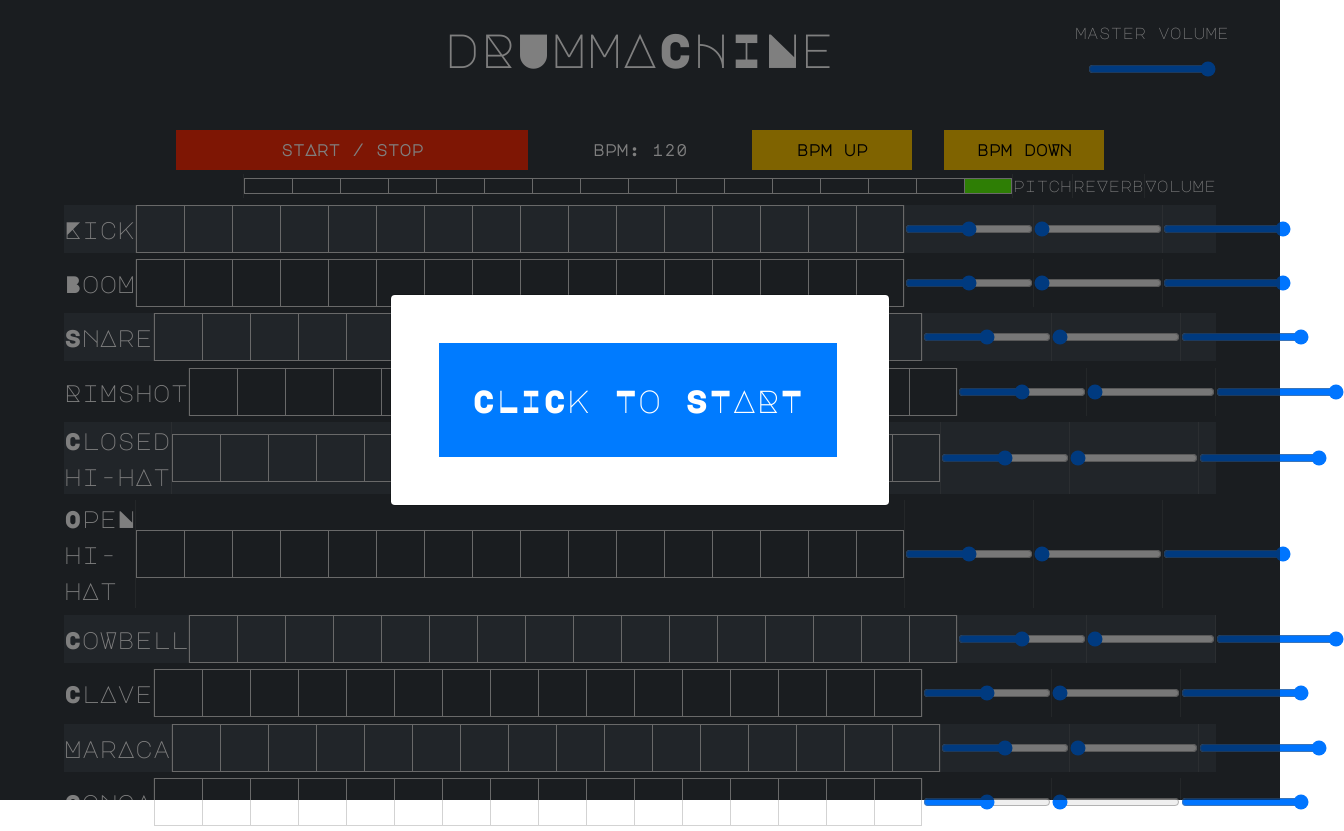
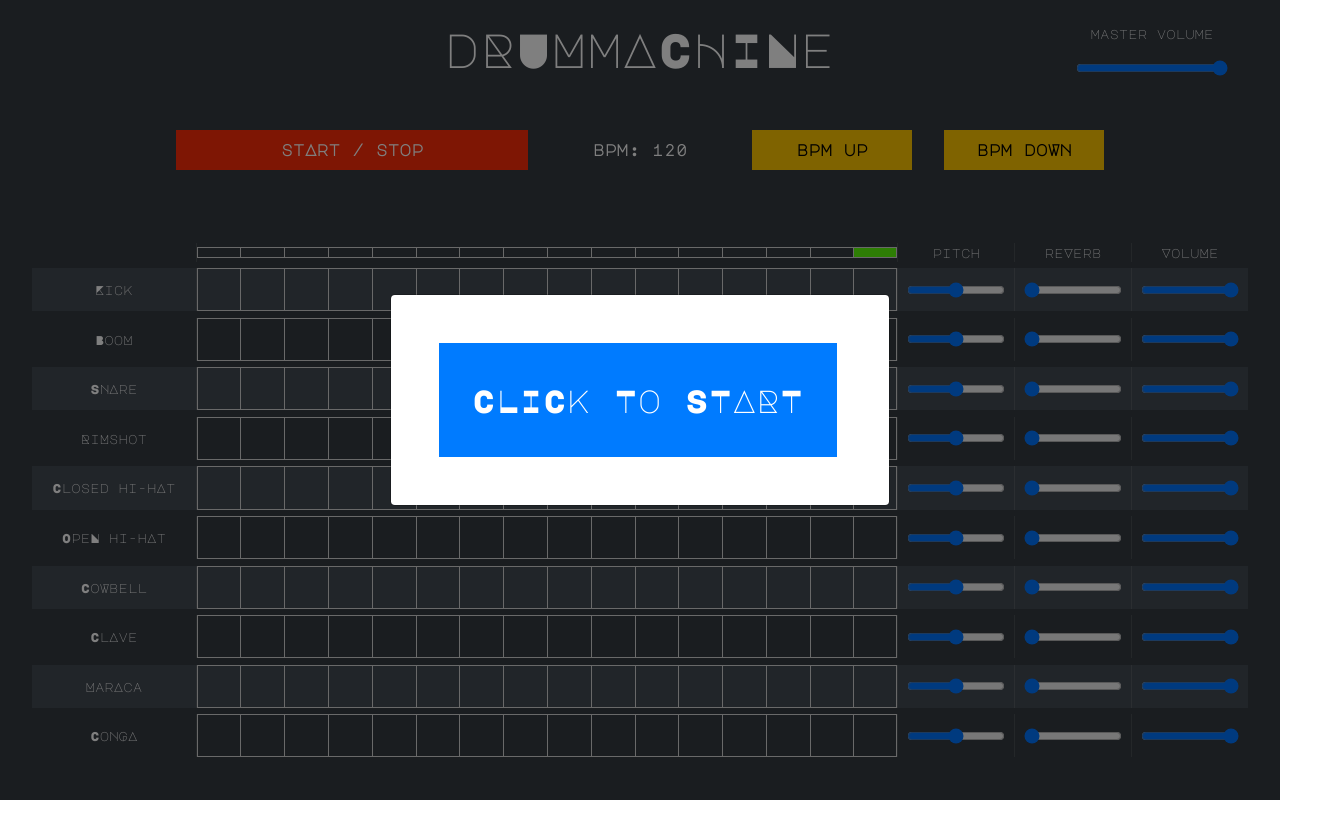
Before and after one commit to m-aiken/react-drum-machine-v1, a React (Create React App) app: page / in a window 1280 px wide. Shown: the whole page, 1344 px wide, since content can reach past the window. After the commit the page ends 800 px from the top, so only its background shows below. Built offline with nearby package versions, Linux system fonts and the light colour scheme; no server answers.

Commit message:
responsive styles

```diff
--- a/src/App.css
+++ b/src/App.css
@@ -11,7 +11,7 @@ html {
   box-sizing: border-box;
 }
 
-.projectContainer {
+.project-container {
   height: 100vh;
   width: 100vw;
   display: flex;
@@ -20,181 +20,9 @@ html {
   justify-content: center;
 }
 
-.modalButton {
+.modal-button {
   padding: 2rem !important;
   font-size: 2rem !important;
   margin: 2rem;
   border-radius: 0 !important;
 }
-
-.header-and-transport {
-  width: 100%;
-  height: 25%;
-  display: flex;
-  flex-direction: column;
-  align-items: center;
-  justify-content: center;
-  background-color: #343a40;
-  color: white;
-}
-
-.header-container {
-  width: 100%;
-  height: 50%;
-  display: flex;
-  align-items: center;
-  justify-content: center;
-}
-
-.header {
-  width: 100%;
-  display: grid;
-  grid-template-columns: 1fr 3fr 1fr;
-}
-
-.header h1 {
-  margin: 0;
-  font-size: 3rem;
-  justify-self: center;
-}
-
-.transport-container {
-  width: 75%;
-  height: 50%;
-  display: flex;
-  align-items: center;
-  justify-content: center;
-}
-
-.transport {
-  width: 100%;
-  display: grid;
-  grid-template-columns: 2fr 1fr 1fr 1fr;
-  text-align: center;
-  font-weight: bold;
-}
-
-.transport button {
-  margin: 0 1rem;
-  padding: 0.5rem 0;
-  font-weight: bold;
-  border: none;
-  outline: none !important;
-}
-
-.start-stop-button {
-  background: #fd2c08;
-  color: white;
-}
-
-.bpm-value {
-  display: flex;
-  align-items: center;
-  justify-content: center;
-  font-size: 1rem;
-}
-
-.bpm-button {
-  background: #ffc600;
-  color: black;
-}
-
-.sequencer {
-  width: 100%;
-  height: 75%;
-  display: flex;
-  flex-direction: column;
-  align-items: center;
-  justify-content: center;
-  background-color: #343a40;
-  color: white;
-}
-
-.sequencer-row {
-  width: 90%;
-  display: grid;
-  grid-template-columns: 3fr 5fr 1fr 1fr 1fr;
-  margin: 0.2rem 0;
-}
-
-.sequencer-row > div {
-  border-left: 1px solid rgba(255, 255, 255, 0.1);
-}
-
-.sequencer-row > div:first-child {
-  border-left: none;
-}
-
-.sequencer-row:nth-child(even) {
-  background-color: #434a52;
-}
-
-.sixteen-steps {
-  display: flex;
-  align-items: center;
-  justify-content: center;
-}
-
-.instrument-title {
-  font-size: 1.5rem;
-  display: flex;
-  align-items: center;
-  justify-content: center;
-}
-
-.sliderName {
-  display: flex;
-  align-items: center;
-  justify-content: center;
-}
-
-.slider {
-  display: flex;
-  align-items: center;
-  justify-content: center;
-}
-
-input[type='range'] {
-  width: 8rem;
-}
-
-/* Sequencer boxes */
-.seq-box {
-  height: 3rem;
-  width: 3rem;
-  border: 1px #d3d3d3 solid;
-  border-right: none;
-  padding: 0;
-  position: relative;
-}
-
-.seq-box:last-child {
-  border-right: 1px #d3d3d3 solid;
-}
-
-.single-step {
-  height: 100%;
-  width: 100%;
-  margin: 0;
-  opacity: 0;
-}
-
-.timebar {
-  display: flex;
-  align-items: center;
-  justify-content: center;
-}
-
-/* Timebar boxes */
-.tb-box {
-  height: 1rem;
-  width: 3rem;
-  border: 1px #d3d3d3 solid;
-  border-right: none;
-  padding: 0;
-  position: relative;
-}
-
-.tb-box:last-child {
-  border-right: 1px #d3d3d3 solid;
-}
--- a/src/App.js
+++ b/src/App.js
@@ -6,6 +6,8 @@ import StartModal from './components/StartModal';
 import Playback from './components/Playback';
 
 import './App.css';
+import './css/headerTransport.css';
+import './css/sequencer.css';
 
 let audioCtx;
 
@@ -29,7 +31,7 @@ class App extends Component {
   render() {
     return (
       <Provider>
-        <div className="projectContainer">
+        <div className="project-container">
           <StartModal
             modalStatus={this.state.modal}
             closeModal={this.closeModal}
--- a/src/components/StartModal.js
+++ b/src/components/StartModal.js
@@ -9,7 +9,7 @@ const StartModal = props => {
         <Button
           color="primary"
           onClick={props.closeModal}
-          className="modalButton"
+          className="modal-button"
         >
           CLICk To START
         </Button>
--- a/src/components/controls/MasterGain.js
+++ b/src/components/controls/MasterGain.js
@@ -19,12 +19,14 @@ class MasterGain extends Component {
 
   render() {
     return (
-      <div style={{ textAlign: 'center' }}>
+      <div className="master-vol-container">
         <p>master volume</p>
-        <VolumeSlider
-          value={this.state.volume}
-          changeVolume={this.changeVolume}
-        />
+        <div className="master-vol-slider-container">
+          <VolumeSlider
+            value={this.state.volume}
+            changeVolume={this.changeVolume}
+          />
+        </div>
       </div>
     );
   }
--- a/src/components/sequencer/Sequencer.js
+++ b/src/components/sequencer/Sequencer.js
@@ -20,9 +20,9 @@ function Sequencer(props) {
       <div className="sequencer-row">
         <div />
         <TimeBar index={props.index} />
-        <div className="sliderName">pitch</div>
-        <div className="sliderName">reVerb</div>
-        <div className="sliderName">VoluMe</div>
+        <div className="slider-name">pitch</div>
+        <div className="slider-name">reVerb</div>
+        <div className="slider-name">VoluMe</div>
       </div>
       <KickRow />
       <BoomRow />
--- /dev/null
+++ b/src/css/headerTransport.css
@@ -0,0 +1,129 @@
+.header-and-transport {
+  width: 100%;
+  height: 40%;
+  display: flex;
+  flex-direction: column;
+  align-items: center;
+  justify-content: center;
+  background-color: #343a40;
+  color: white;
+}
+
+.header-container {
+  width: 100%;
+  height: 30%;
+  display: flex;
+  align-items: center;
+  justify-content: center;
+}
+
+.header {
+  width: 100%;
+  display: grid;
+  grid-template-columns: 1fr 3fr 1fr;
+}
+
+.header h1 {
+  margin: 0;
+  font-size: 2.5rem;
+  justify-self: center;
+}
+
+.master-vol-container {
+  display: none;
+}
+
+.transport-container {
+  width: 75%;
+  height: 70%;
+  display: flex;
+  align-items: center;
+  justify-content: center;
+}
+
+.transport {
+  width: 100%;
+  display: grid;
+  grid-template-columns: 1fr 1fr;
+  text-align: center;
+  font-weight: bold;
+}
+
+.transport button {
+  margin: 0.5rem 1rem;
+  padding: 0.5rem 0;
+  font-size: 0.8rem;
+  font-weight: bold;
+  border: none;
+  outline: none !important;
+}
+
+.start-stop-button {
+  background: #fd2c08;
+  color: white;
+}
+
+.bpm-value {
+  display: flex;
+  align-items: center;
+  justify-content: center;
+  font-size: 1rem;
+}
+
+.bpm-button {
+  background: #ffc600;
+  color: black;
+}
+
+@media (min-width: 850px) {
+  .header-and-transport {
+    height: 25%;
+  }
+
+  .header-container {
+    height: 50%;
+  }
+
+  .transport-container {
+    height: 50%;
+  }
+
+  .transport {
+    grid-template-columns: 2fr 1fr 1fr 1fr;
+  }
+
+  .transport button {
+    font-size: 1rem;
+  }
+}
+
+@media (min-width: 1000px) {
+  .header h1 {
+    font-size: 3rem;
+  }
+
+  .master-vol-container {
+    display: flex;
+    flex-direction: column;
+    align-items: center;
+    justify-content: center;
+  }
+
+  .master-vol-container {
+    font-size: 0.8rem;
+  }
+
+  .master-vol-slider-container {
+    width: 70%;
+  }
+
+  .transport button {
+    margin: 0 1rem;
+  }
+}
+
+@media (min-width: 1700px) {
+  .master-vol-container {
+    font-size: 1rem;
+  }
+}
--- /dev/null
+++ b/src/css/sequencer.css
@@ -0,0 +1,170 @@
+.sequencer {
+  width: 100%;
+  height: 60%;
+  display: flex;
+  flex-direction: column;
+  align-items: center;
+  justify-content: center;
+  background-color: #343a40;
+  color: white;
+}
+
+.sequencer-row {
+  width: 95%;
+  display: grid;
+  grid-template-columns: 1fr 6fr;
+  margin: 0.2rem 0;
+}
+
+.sequencer-row > div {
+  border-left: 1px solid rgba(255, 255, 255, 0.1);
+}
+
+.sequencer-row > div:first-child {
+  border-left: none;
+}
+
+.sequencer-row:nth-child(even) {
+  background-color: #434a52;
+}
+
+.sixteen-steps {
+  display: flex;
+  align-items: center;
+  justify-content: center;
+}
+
+.instrument-title {
+  font-size: 0.5rem;
+  display: flex;
+  align-items: center;
+  justify-content: center;
+}
+
+.slider-name,
+.slider {
+  display: none;
+}
+
+/* Sequencer boxes */
+.seq-box {
+  height: 1.6rem;
+  width: 6.25%;
+  border: 1px #d3d3d3 solid;
+  border-right: none;
+  padding: 0;
+  position: relative;
+}
+
+.seq-box:last-child {
+  border-right: 1px #d3d3d3 solid;
+}
+
+.single-step {
+  height: 100%;
+  width: 100%;
+  margin: 0;
+  opacity: 0;
+}
+
+.timebar {
+  display: flex;
+  align-items: center;
+  justify-content: center;
+}
+
+/* Timebar boxes */
+.tb-box {
+  height: 0.6rem;
+  width: 6.25%;
+  border: 1px #d3d3d3 solid;
+  border-right: none;
+  padding: 0;
+  position: relative;
+}
+
+.tb-box:last-child {
+  border-right: 1px #d3d3d3 solid;
+}
+
+@media (min-width: 650px) {
+  .instrument-title {
+    font-size: 0.7rem;
+  }
+
+  .seq-box {
+    height: 2.1rem;
+  }
+}
+
+@media (min-width: 850px) {
+  .sequencer {
+    height: 75%;
+  }
+
+  .seq-box {
+    height: 2.7rem;
+  }
+
+  .tb-box {
+    height: 0.7rem;
+  }
+}
+
+@media (min-width: 1000px) {
+  .sequencer-row {
+    display: grid;
+    grid-template-columns: 1.4fr 6fr 1fr 1fr 1fr;
+    margin: 0.2rem 0;
+  }
+
+  .instrument-title {
+    font-size: 0.8rem;
+  }
+
+  .slider-name {
+    display: flex;
+    align-items: center;
+    justify-content: center;
+    font-size: 0.8rem;
+  }
+
+  .slider {
+    display: flex;
+    align-items: center;
+    justify-content: center;
+  }
+
+  input[type='range'] {
+    width: 85%;
+  }
+}
+
+@media (min-width: 1500px) {
+  .sequencer-row {
+    width: 90%;
+    grid-template-columns: 1.4fr 6fr 1.2fr 1.2fr 1.2fr;
+  }
+
+  input[type='range'] {
+    width: 80%;
+  }
+}
+
+@media (min-width: 1700px) {
+  .instrument-title {
+    font-size: 1rem;
+  }
+
+  .slider-name {
+    font-size: 1rem;
+  }
+
+  .seq-box {
+    height: 3.3rem;
+  }
+
+  .tb-box {
+    height: 0.8rem;
+  }
+}
```
